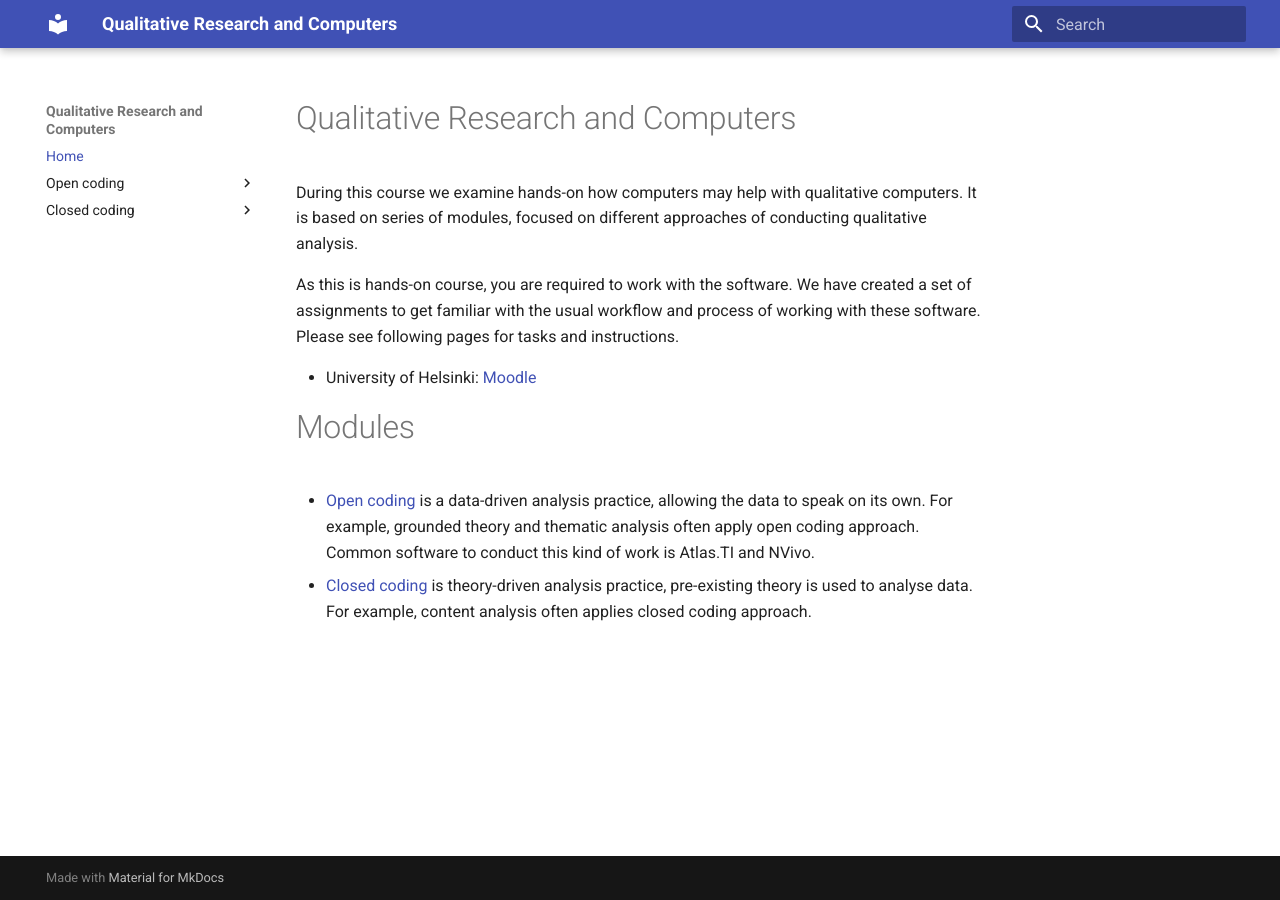
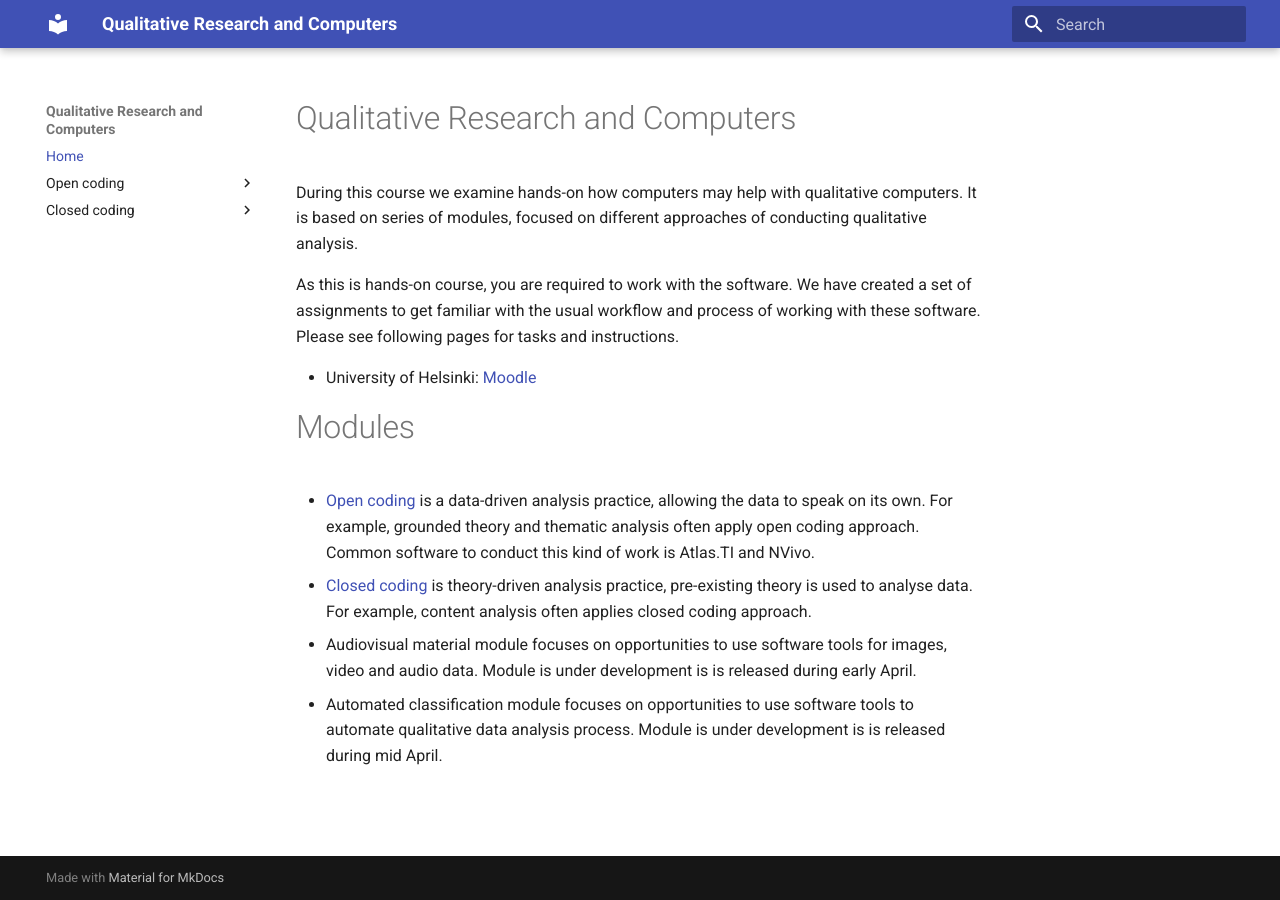
Before and after one commit to uh-dcm/qualitative-research-and-computers, an MkDocs documentation site: the page built from docs/index.md, in a window 1280 px wide. Built offline with MkDocs 1.6.1 and Material for MkDocs 9.7.7, drawn with Linux system fonts in a browser that asks for light colours.

Commit message:
Hint on materials not yet out there.

```diff
--- a/docs/index.md
+++ b/docs/index.md
@@ -17,3 +17,7 @@ For example, grounded theory and thematic analysis often apply open coding appro
 Common software to conduct this kind of work is Atlas.TI and NVivo.
 * [Closed coding](/closed-coding/) is theory-driven analysis practice, pre-existing theory is used to analyse data.
 For example, content analysis often applies closed coding approach.
+* Audiovisual material module focuses on opportunities to use software tools for images, video and audio data.
+Module is under development is is released during early April.
+* Automated classification module focuses on opportunities to use software tools to automate qualitative data analysis process.
+Module is under development is is released during mid April.
```
